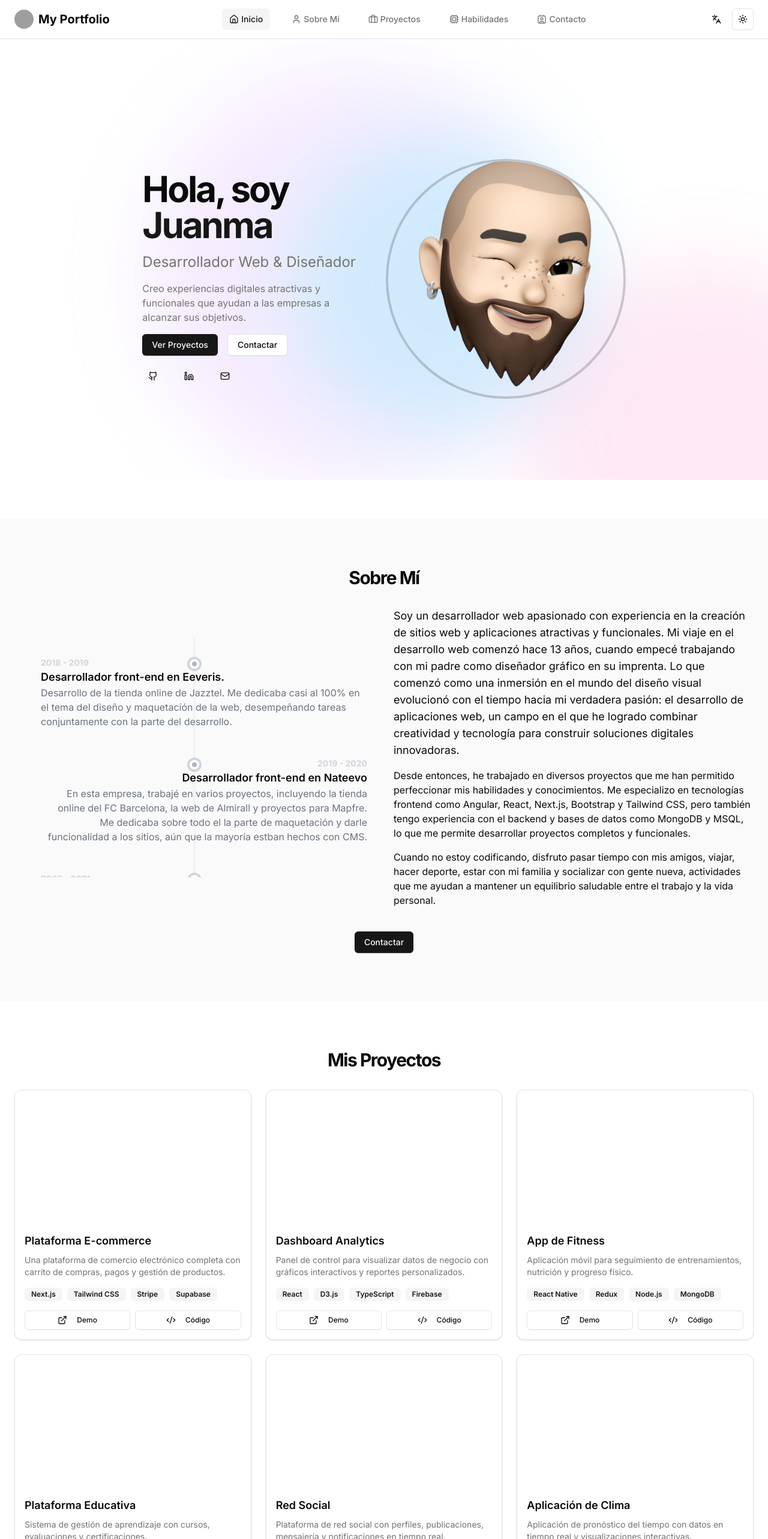
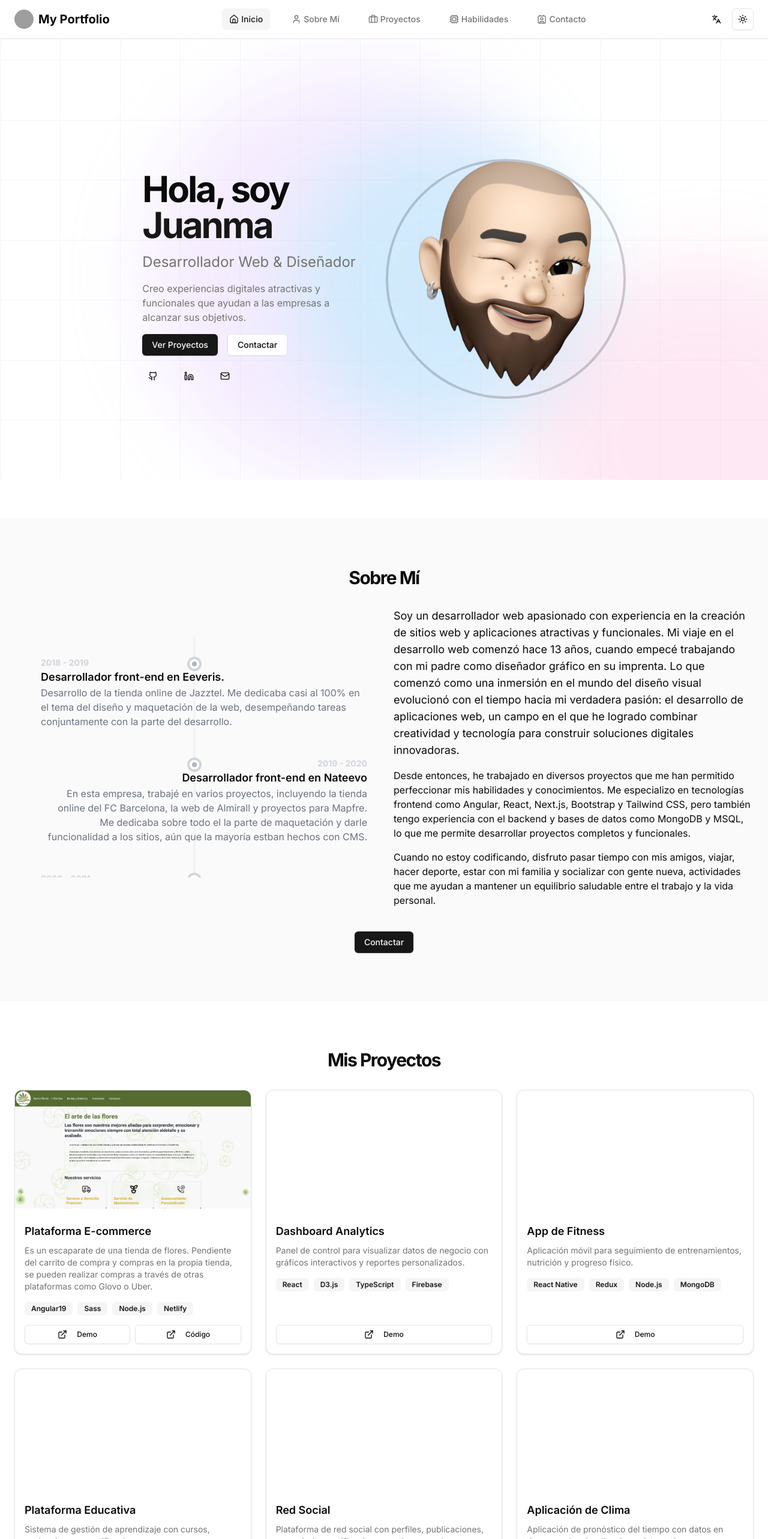
Before and after one commit to jmmolins87/nxt-jmmc, a Next.js app: page / in a window 1280 px wide. Shown: the top 2566 px of the page at 60% size. Built offline with nearby package versions, Linux system fonts and the light colour scheme; grey boxes are pictures that could not be loaded.

Commit message:
add a project

```diff
--- a/src/app/page.tsx
+++ b/src/app/page.tsx
@@ -57,8 +57,10 @@ export default function Portfolio() {
       id: 1,
       title: t("projects.ecommerce.title"),
       description: t("projects.ecommerce.description"),
-      tags: ["Next.js", "Tailwind CSS", "Stripe", "Supabase"],
-      image: "/vercel.svg?height=300&width=500&text=E-commerce",
+      tags: ["Angular19", "Sass", "Node.js", "Netlify"],
+      image: "/projects/flordloto.png",
+      demo: "https://flordlotosegovia.com/",
+      code: "https://github.com/jmmolins87/ng-flor-loto"
     },
     {
       id: 2,
@@ -66,6 +68,8 @@ export default function Portfolio() {
       description: t("projects.dashboard.description"),
       tags: ["React", "D3.js", "TypeScript", "Firebase"],
       image: "/vercel.svg?height=300&width=500&text=Dashboard",
+      demo: "",
+      code: ""
     },
     {
       id: 3,
@@ -73,6 +77,8 @@ export default function Portfolio() {
       description: t("projects.fitness.description"),
       tags: ["React Native", "Redux", "Node.js", "MongoDB"],
       image: "/vercel.svg?height=300&width=500&text=Fitness+App",
+      demo: "",
+      code: ""
     },
     {
       id: 4,
@@ -80,6 +86,8 @@ export default function Portfolio() {
       description: t("projects.education.description"),
       tags: ["Vue.js", "Express", "PostgreSQL", "AWS"],
       image: "/vercel.svg?height=300&width=500&text=Education",
+      demo: "",
+      code: ""
     },
     {
       id: 5,
@@ -87,6 +95,8 @@ export default function Portfolio() {
       description: t("projects.social.description"),
       tags: ["React", "Socket.io", "GraphQL", "MongoDB"],
       image: "/vercel.svg?height=300&width=500&text=Social+Network",
+      demo: "",
+      code: ""
     },
     {
       id: 6,
@@ -94,6 +104,8 @@ export default function Portfolio() {
       description: t("projects.weather.description"),
       tags: ["React", "OpenWeather API", "Chart.js", "Tailwind"],
       image: "/vercel.svg?height=300&width=500&text=Weather+App",
+      demo: "",
+      code: ""
     },
   ]
 
@@ -155,7 +167,7 @@ export default function Portfolio() {
   return (
     <div className="min-h-screen ">
       <StructuredData
-        name="Your Name"
+        name="Juanma MC"
         jobTitle="Web Developer & Designer"
         description="Professional web developer and designer specializing in creating attractive and functional digital experiences."
         image="https://yourwebsite.com/profile-image.jpg"
--- a/src/components/custom/Background.tsx
+++ b/src/components/custom/Background.tsx
@@ -47,6 +47,33 @@ export default function DynamicBackground() {
         <div className="fixed inset-0 -z-10 overflow-hidden transition-colors duration-1000">
             <div className={`absolute inset-0 ${isDark ? 'bg-black' : 'bg-white'} transition-colors duration-1000`} />
 
+            {/* Grid overlay */}
+            <svg
+                className="absolute inset-0 w-full h-full opacity-40 pointer-events-none"
+                style={{ zIndex: 1 }}
+                width="100%"
+                height="100%"
+            >
+                <defs>
+                    {/* Cuadrícula simple */}
+                    <pattern
+                        id="grid"
+                        width="100"
+                        height="100"
+                        patternUnits="userSpaceOnUse"
+                    >
+                        <path
+                            d="M 100 0 L 0 0 0 100"
+                            fill="none"
+                            stroke={isDark ? "#fff2" : "#ccc"} // <-- Cambiado para modo light
+                            strokeWidth="1"
+                        />
+                    </pattern>
+                </defs>
+                {/* Cuadrícula */}
+                <rect width="100%" height="100%" fill="url(#grid)" />
+            </svg>
+
             {gradients.map((g, i) => (
                 <motion.div
                     key={i}
--- a/src/components/custom/ProjectCard.tsx
+++ b/src/components/custom/ProjectCard.tsx
@@ -16,16 +16,19 @@ import {
 } from "@/components/ui/card"
 import { Badge } from "@/components/ui/badge"
 import { Button } from "@/components/ui/button"
+import Link from "next/link"
 
 interface ProjectCardProps {
   title: string
   description: string
   imageUrl: string
   tags?: string[]
+  demo: string
+  code: string
 }
 
 
-export function ProjectCard({ title, description, imageUrl, tags = [] }: ProjectCardProps) {
+export function ProjectCard({ title, description, imageUrl, tags = [], demo, code }: ProjectCardProps) {
   const { t } = useTranslation()
 
   return (
@@ -34,12 +37,13 @@ export function ProjectCard({ title, description, imageUrl, tags = [] }: Project
         <Image
           src={imageUrl || "/vercel.svg"}
           alt={`Project: ${title} - ${description}`}
+          title={`Project: ${title} - ${description}`}
           width={500}
           height={300}
           className="object-cover transition-transform group-hover:scale-105"
         />
       </div>
-      <CardContent className="p-4 flex-grow">
+      <CardContent className="p-4 pt-0 flex-grow">
         <h3 className="text-lg font-semibold mb-2">{title}</h3>
         <p className="text-sm text-muted-foreground mb-4">{description}</p>
         <div className="flex flex-wrap gap-2 mt-auto">
@@ -51,14 +55,32 @@ export function ProjectCard({ title, description, imageUrl, tags = [] }: Project
         </div>
       </CardContent>
       <CardFooter className="p-4 pt-0 flex gap-2">
-        <Button variant="outline" size="sm" className="flex-1">
-          <ExternalLink className="h-4 w-4 mr-2" />
-          {t("projects.demo")}
-        </Button>
-        <Button variant="outline" size="sm" className="flex-1">
-          <Code2 className="h-4 w-4 mr-2" />
-          {t("projects.code")}
-        </Button>
+        <Link
+          href={demo}
+          target="_blank"
+          title={title}
+          className="flex-1">
+          <Button variant="outline" size="sm" className="w-full">
+            <ExternalLink className="h-4 w-4 mr-2" />
+            {t("projects.demo")}
+          </Button>
+        </Link>
+        {
+          code
+            ? (
+              <Link
+                href={code}
+                target="_blank"
+                title={title}
+                className="flex-1">
+                <Button variant="outline" size="sm" className="w-full">
+                  <ExternalLink className="h-4 w-4 mr-2" />
+                  {t("projects.code")}
+                </Button>
+              </Link>
+            )
+            : ("")
+        }
       </CardFooter>
     </Card>
   )
--- a/src/components/sections/ContactSection.tsx
+++ b/src/components/sections/ContactSection.tsx
@@ -23,7 +23,7 @@ export function ContactSection() {
             <div className="container px-4 md:px-6 mx-auto xl:w-2/3">
                 <SectionHeading title={t("contact.title")} />
                 <div className="grid md:grid-cols-2 gap-8 items-start">
-                    <div className="flex flex-col justify-between h-full space-y-4">
+                    <div className="flex flex-col justify-around h-full space-y-4">
                         <div className="flex flex-col justify-between md:h-1/3 gap-4">
                             <h3 className="text-2xl font-semibold">{t("contact.subtitle")}</h3>
                             <p>{t("contact.description")}</p>
--- a/src/components/sections/ProjectsSection.tsx
+++ b/src/components/sections/ProjectsSection.tsx
@@ -14,6 +14,8 @@ type Project = {
     description: string
     tags: string[]
     image: string
+    demo: string
+    code: string
 }
 
 interface ProjectsSectionProps {
@@ -37,6 +39,8 @@ export function ProjectsSection({ projects }: ProjectsSectionProps) {
                             description={project.description}
                             imageUrl={project.image}
                             tags={project.tags}
+                            demo={project.demo}
+                            code={project.code}
                         />
                     ))}
                 </div>
--- a/src/lib/i18n.ts
+++ b/src/lib/i18n.ts
@@ -61,7 +61,7 @@ const resources = {
             "projects.title": "My Projects",
             "projects.ecommerce.title": "E-commerce Platform",
             "projects.ecommerce.description":
-                "A complete e-commerce platform with shopping cart, payments and product management.",
+                "It's a flower shop window. While shopping in the store, you can still make purchases through other platforms like Glovo or Uber.",
             "projects.dashboard.title": "Analytics Dashboard",
             "projects.dashboard.description":
                 "Control panel to visualize business data with interactive charts and custom reports.",
@@ -166,7 +166,7 @@ const resources = {
             "projects.title": "Mis Proyectos",
             "projects.ecommerce.title": "Plataforma E-commerce",
             "projects.ecommerce.description":
-                "Una plataforma de comercio electrónico completa con carrito de compras, pagos y gestión de productos.",
+                "Es un escaparate de una tienda de flores. Pendiente del carrito de compra y compras en la propia tienda, se pueden realizar compras a través de otras plataformas como Glovo o Uber.",
             "projects.dashboard.title": "Dashboard Analytics",
             "projects.dashboard.description":
                 "Panel de control para visualizar datos de negocio con gráficos interactivos y reportes personalizados.",
```
Also changed, not shown: src/components/custom/SectionHeading.tsx (+5 -5 lines), public/projects/flordloto.png (added), 1 other file (tests, documents, lock files or other folders).
